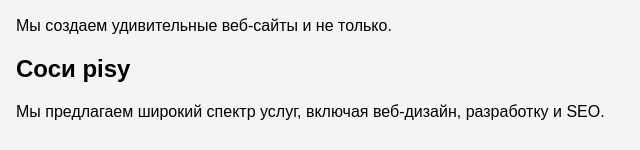
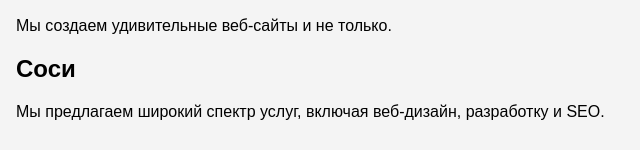
Before and after one commit to SadakovDmitry/Site, a plain HTML site: page index.html in a window 1280 px wide. Shown: the part 1197-1347 px from the top of the page, 0-640 px from the left. Drawn offline with Linux system fonts and the light colour scheme.

Commit message:
prprprprprp

```diff
--- a/index.html
+++ b/index.html
@@ -30,7 +30,7 @@
             <p>Мы создаем удивительные веб-сайты и не только.</p>
         </section>
         <section>
-            <h2>Соси pisy</h2>
+            <h2>Соси</h2>
             <p>Мы предлагаем широкий спектр услуг, включая веб-дизайн, разработку и SEO.</p>
             <!-- <img src="PR.png" alt="Наши услуги" style="width:50%;"> -->
         </section>
```
